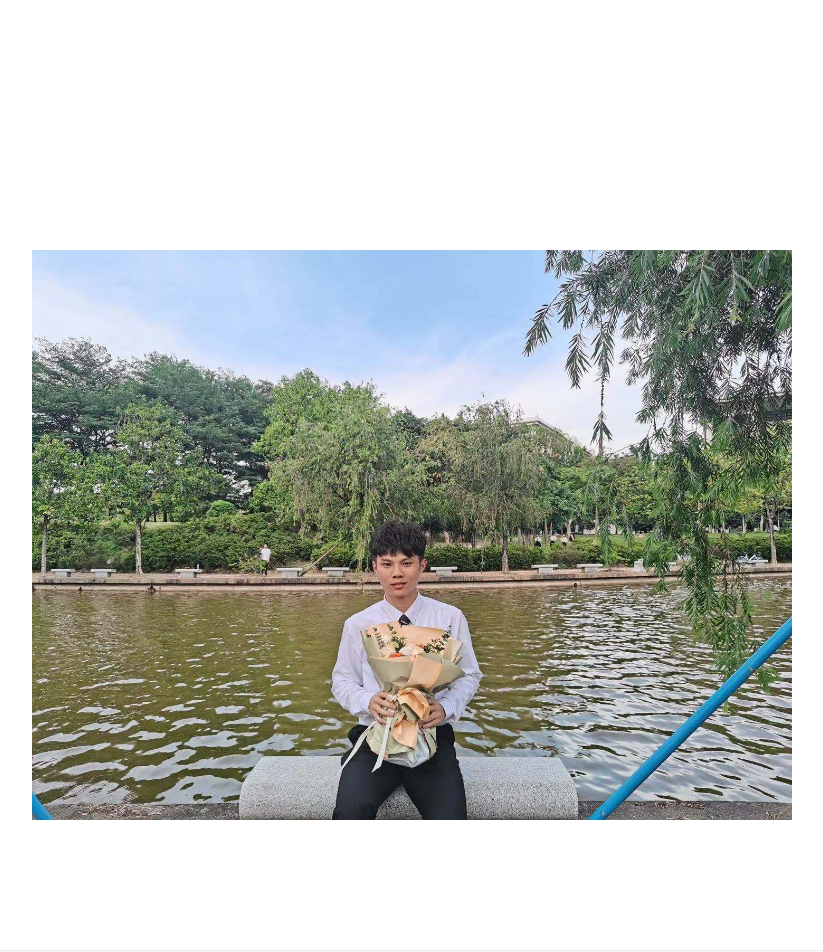
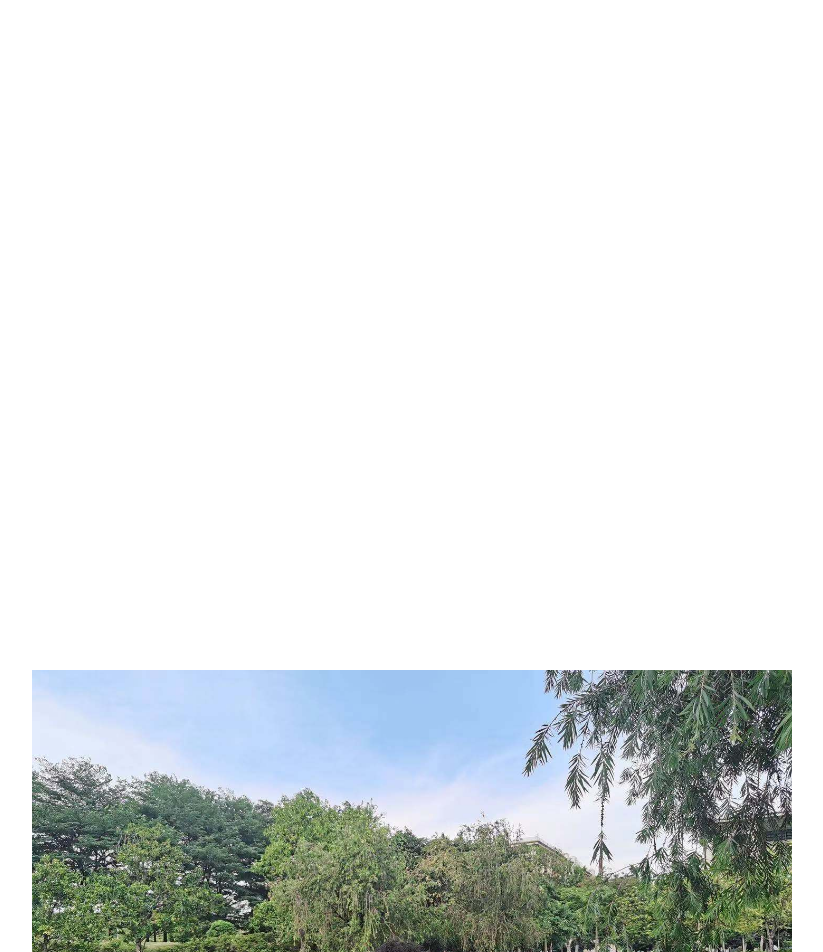
Before and after one commit to ZhongYupei/ZhongYupei.github.io, a Jekyll site: the page built from _pages/about.md, in a window 1280 px wide. Shown: the part 1691-2643 px from the top of the page, without its empty margins (228-1051 px from the left). Built offline with Jekyll 4.4.1, drawn with Linux system fonts in a browser that asks for light colours; nearby versions of some CDN libraries.

Commit message:
no message

```diff
--- a/_sass/4-layouts/_page.scss
+++ b/_sass/4-layouts/_page.scss
@@ -1,7 +1,9 @@
 .page-title-box {
   padding: 80px 0;
   border-top: 1px solid $light-gray;
+  background-position: center;
   .page-title {
+    background-position: center;
     font-size: 57px;
     line-height: 70px;
     margin: 0;
@@ -10,6 +12,7 @@
     padding: 40px 0;
 
     .page-title {
+      background-position: center;
       font-size: 47px;
       line-height: 53px;
     }
@@ -18,7 +21,7 @@
 
 .page__head {
   margin: 0px auto;
-  height: 1500px;
+  height: 2000px;
   width: 1000;
   .page-image {
 
@@ -40,7 +43,7 @@
 }
 
 .page {
-  margin: 80px auto;
+  margin: 0px auto;
 
   img {
     margin: 30px 0;
```
